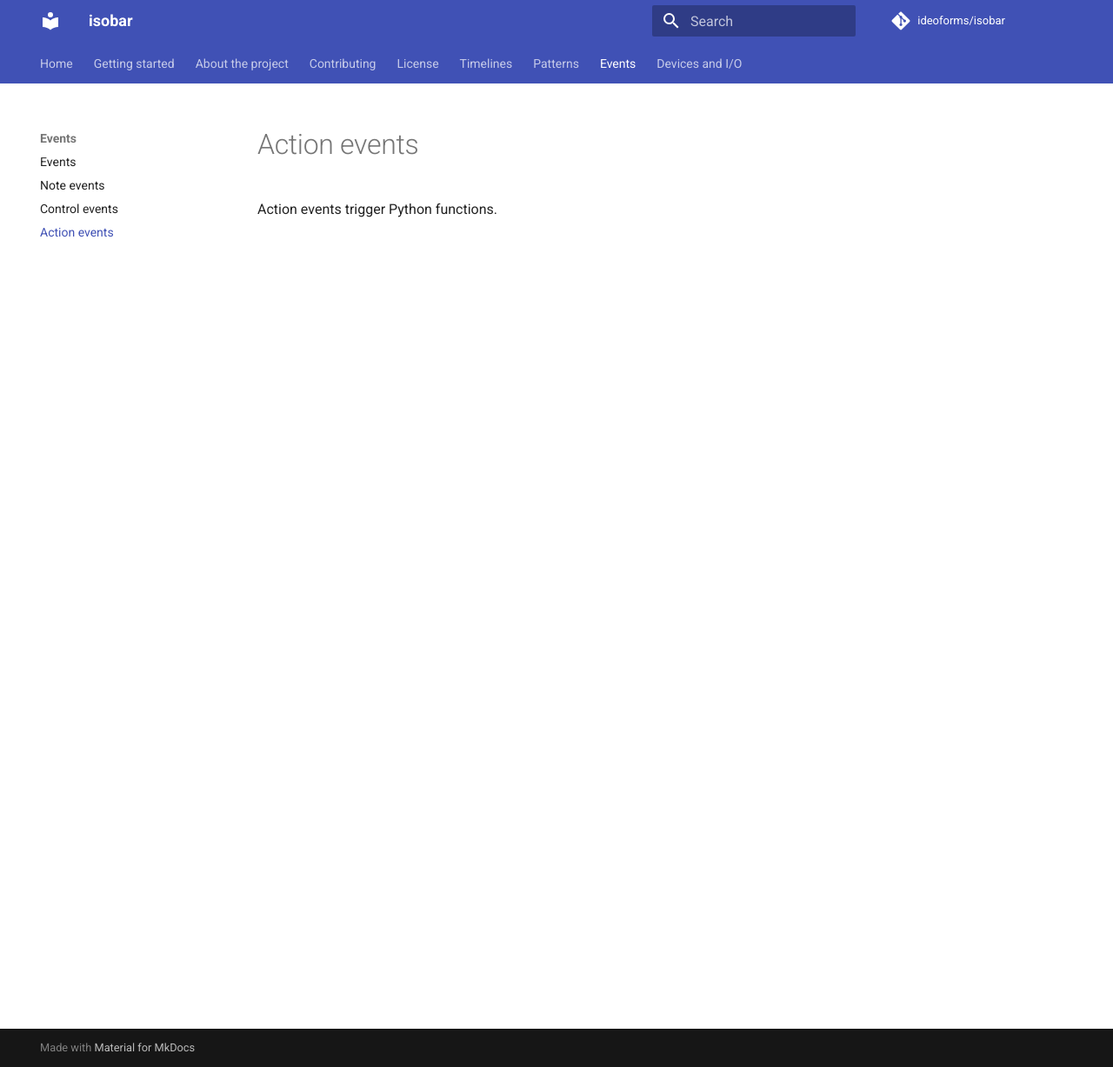
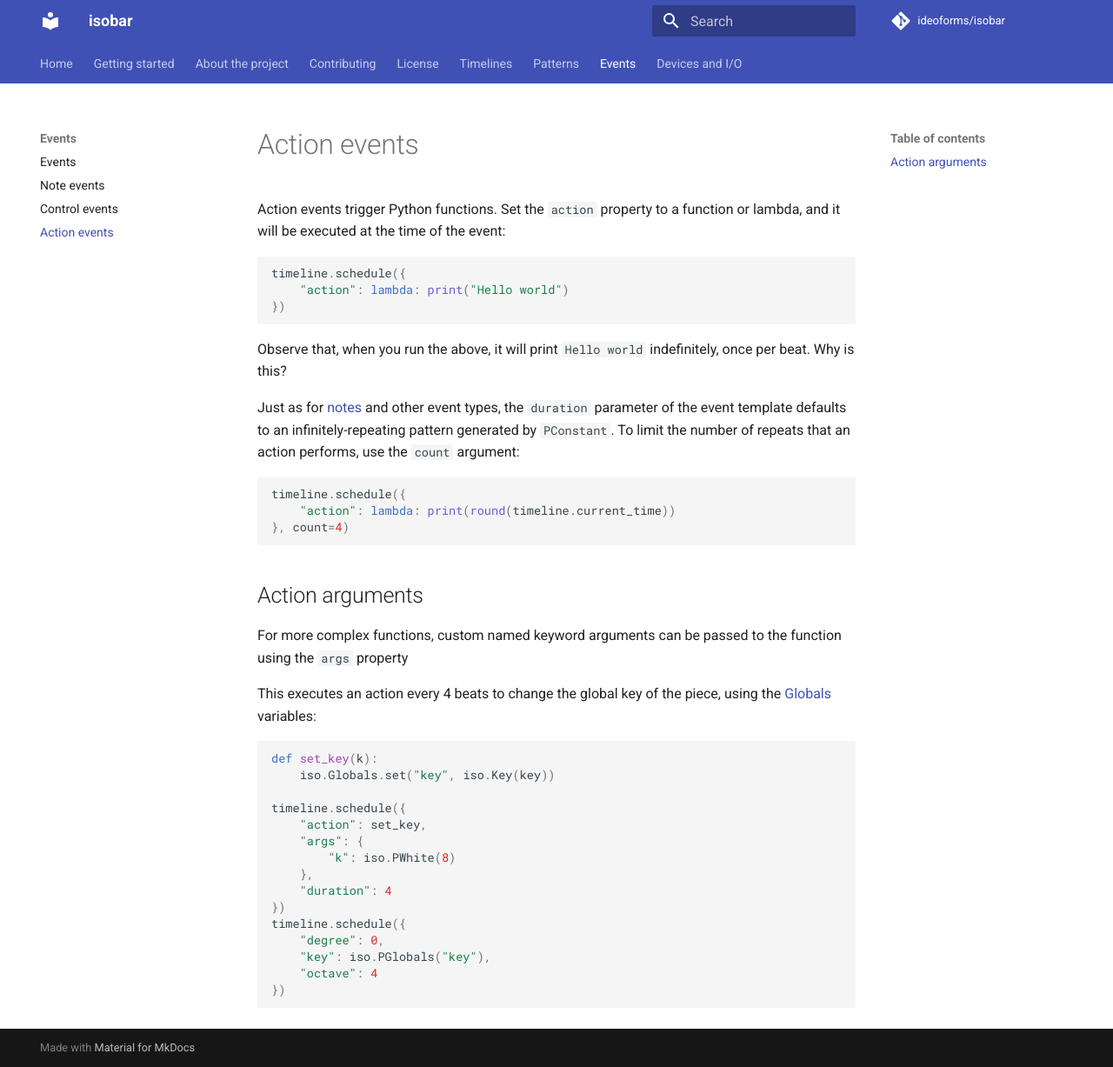
Before and after one commit to ideoforms/isobar, an MkDocs documentation site: the page built from docs/events/action.md, in a window 1280 px wide and 1227 px high. Shown: the whole window at 87% size. Built offline with MkDocs 1.6.1 and Material for MkDocs 9.7.7, drawn with Linux system fonts in a browser that asks for light colours; comment, search, counter and statistics services are not loaded.

Commit message:
Documentation additions

````diff
--- a/docs/events/action.md
+++ b/docs/events/action.md
@@ -1,3 +1,43 @@
 # Action events
 
-Action events trigger Python functions.
+Action events trigger Python functions. Set the `action` property to a function or lambda, and it will be executed at the time of the event:
+
+```python
+timeline.schedule({
+    "action": lambda: print("Hello world")
+})
+```
+
+Observe that, when you run the above, it will print `Hello world` indefinitely, once per beat. Why is this?
+
+Just as for [notes](note.md) and other event types, the `duration` parameter of the event template defaults to an infinitely-repeating pattern generated by `PConstant`. To limit the number of repeats that an action performs, use the `count` argument:
+
+```python
+timeline.schedule({
+    "action": lambda: print(round(timeline.current_time))
+}, count=4)
+```
+
+## Action arguments
+
+For more complex functions, custom named keyword arguments can be passed to the function using the `args` property
+
+This executes an action every 4 beats to change the global key of the piece, using the [Globals](/patterns/#globals) variables:
+
+```python
+def set_key(k):
+    iso.Globals.set("key", iso.Key(key))
+
+timeline.schedule({
+    "action": set_key,
+    "args": {
+        "k": iso.PWhite(8)
+    },
+    "duration": 4
+})
+timeline.schedule({
+    "degree": 0,
+    "key": iso.PGlobals("key"),
+    "octave": 4
+})
+```
````
Also changed, not shown: docs/events/index.md (+3 -1 lines), docs/events/note.md (+2 -1 lines), docs/patterns/index.md (+7 -1 lines), docs/timelines/index.md (+8 -0 lines).
